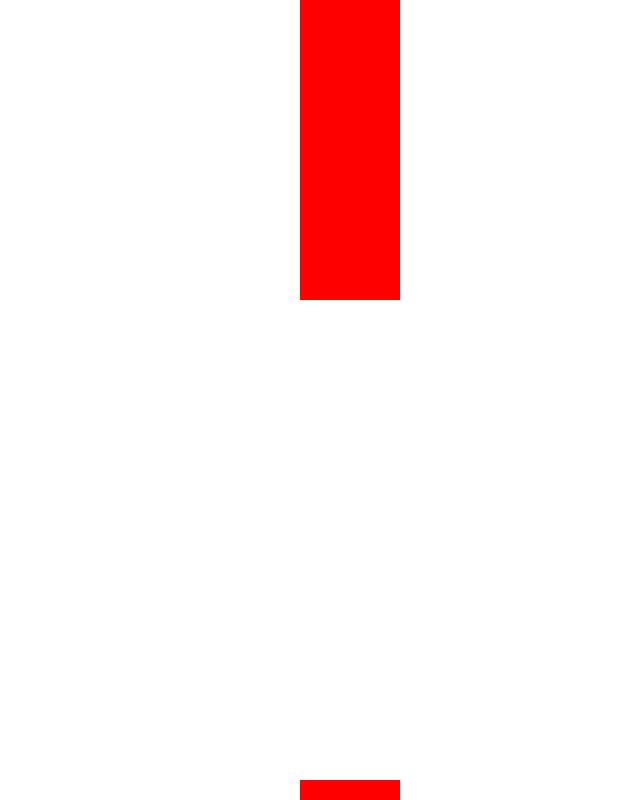
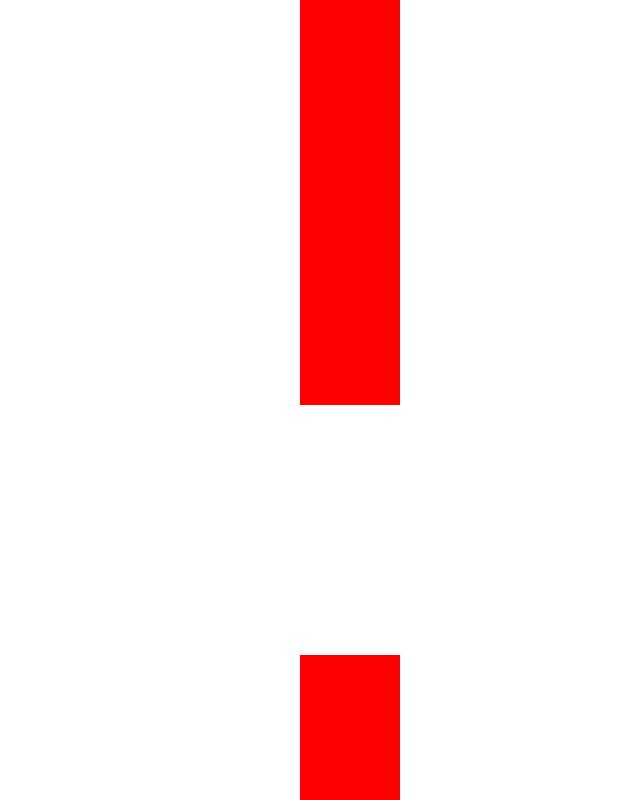
Before and after one commit to 2OttO2/ShootTheThingy, a React (Vite) app: page / in a window 1280 px wide. Shown: the whole page, without its empty margins (640-1280 px from the left). Built offline with nearby package versions, Linux system fonts and the light colour scheme.

Commit message:
spikes agora spawnam com gap aleatorio

```diff
--- a/src/App.jsx
+++ b/src/App.jsx
@@ -7,6 +7,10 @@ import "./App.css";
 function App() {
   const [drawY, setDrawY] = useState(250);
   const [spikeX,setSpikeX] = useState(window.innerWidth + 100);
+  const [gapY,setGapY] = useState(400);
+
+  const gapSize = 250;
+
 
   const playerY = useRef(250);
   const speed = useRef(0);
@@ -26,11 +30,17 @@ function App() {
   const gameLoop = (time) => {
 
 
+    //LOGICA DO SPIKE
     setSpikeX((x) => {
       const next = x - 4;
 
+
         if(next < -100){
-        return window.innerWidth + 100;
+
+          setGapY(
+            Math.random() * (window.innerHeight - gapSize - 200) + 100
+        );
+      return window.innerWidth + 100;
       }
       return next;
     });
@@ -68,8 +78,8 @@ function App() {
       speed.current = 0;
     }
 
-    if (playerY.current > 1265) {
-      playerY.current = 1265;
+    if (playerY.current > 1165) {
+      playerY.current = 1165;
       speed.current = 0;
     }
 
@@ -121,7 +131,13 @@ function App() {
 
     <div className="game">
       <Player drawY={drawY} />
-      <Spikes x={spikeX} />
+
+      <Spikes
+        x={spikeX}
+        gapSize={gapSize}
+        gapY={gapY}
+
+      />
     </div>
 
   );
--- a/src/components/Spikes/Spikes.jsx
+++ b/src/components/Spikes/Spikes.jsx
@@ -1,25 +1,28 @@
 import styles from "./Spikes.module.css";
 
-function Spikes({ x }){
+function Spikes({ x, gapSize, gapY }) {
 
-  return(
+  return (
+    <div
+      className={styles.spikes}
+      style={{ left: `${x}px` }}
+    >
+      <div
+        className={styles.spikesTop}
+        style={{
+          height: `${gapY}px`
+        }}
+      />
 
-  <>
-    <div
-    className={styles.spikesTop}
-    style={{ left: `${x}px`}}
-    >
+      <div
+        className={styles.spikesBottom}
+        style={{
+          top: `${gapY + gapSize}px`,
+          height: `${1080 - (gapY + gapSize)}px`
+        }}
+      />
     </div>
+  );
+}
 
-    <div
-    className={styles.spikesBottom}
-    style={{ left: `${x}px`}}
-
-    >
-    </div>
-
-  </>
-
-  )
-}
 export default Spikes;
--- a/src/components/Spikes/Spikes.module.css
+++ b/src/components/Spikes/Spikes.module.css
@@ -1,23 +1,23 @@
 
-.spikesTop{
+
+.spikes {
     position: absolute;
     width: 100px;
-    height: 300px;
+    height: 1080px;
+}
 
-    background: red;
-
-    top:0;
-    overflow:hidden;
-
-}
-.spikesBottom{
-    position: absolute;
+.spikesTop {
+    position:absolute;
     width: 100px;
     height: 300px;
+    background: red;
+    top:0;
+}
 
+.spikesBottom {
+    position:absolute;
+    width: 100px;
+    height: 300px;
     background: red;
-
     bottom:0;
-    overflow:hidden;
-
 }
```
